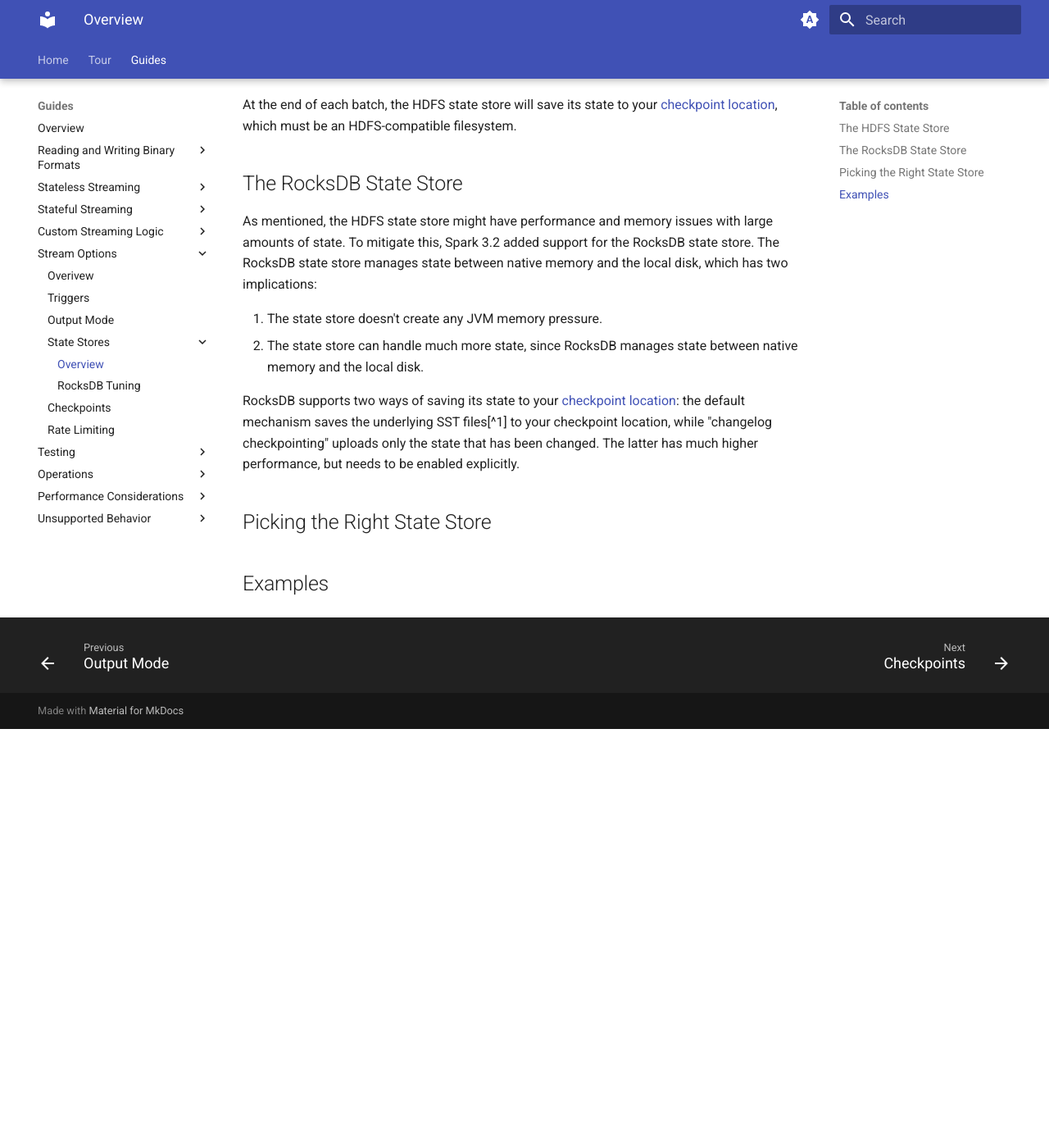
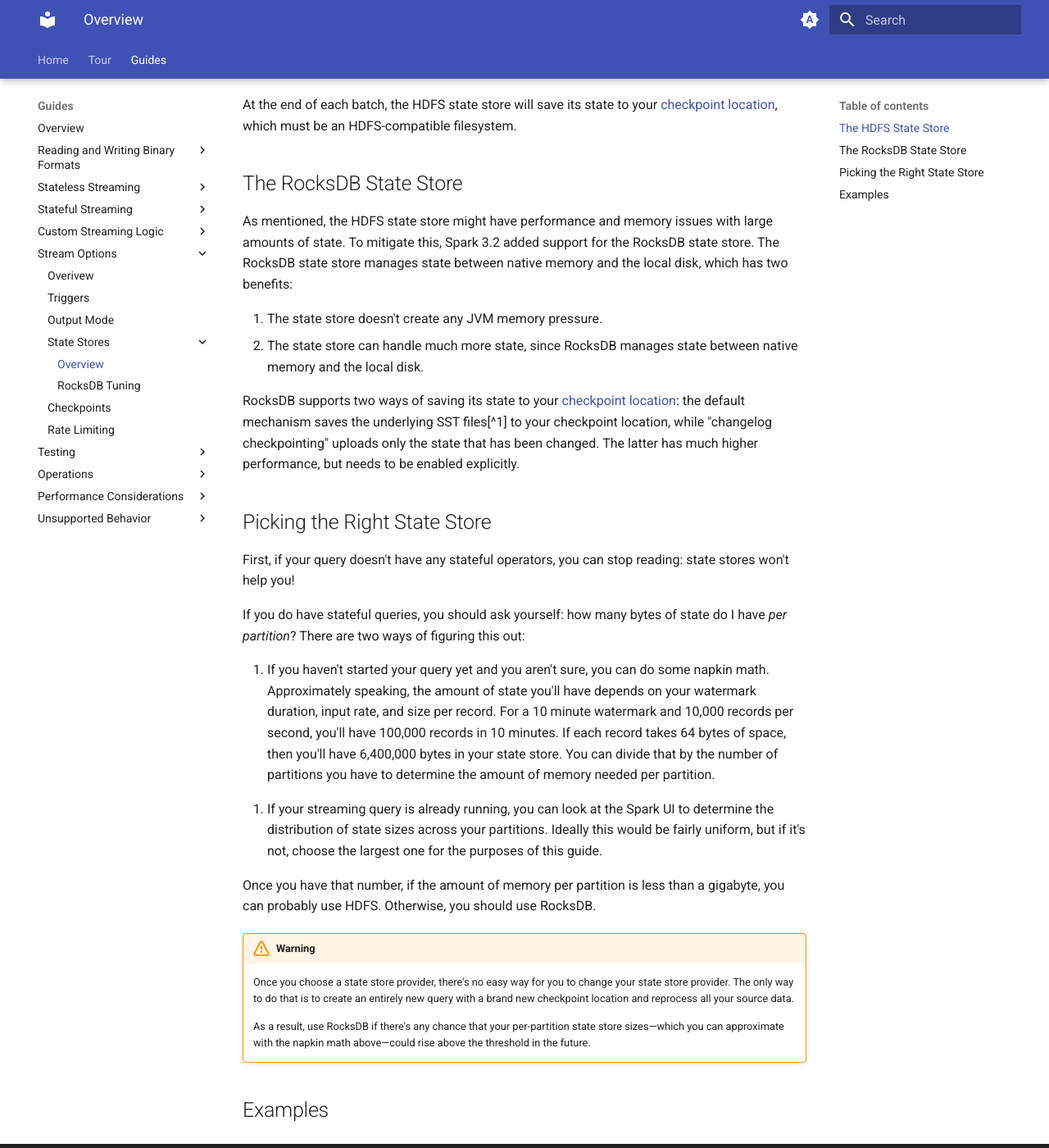
Before and after one commit to neilramaswamy/structured-streaming, an MkDocs documentation site: the page built from docs/guides/stream_options/state/overview.md, in a window 1280 px wide and 1400 px high, scrolled down 837 px. Shown: the whole window at 82% size. Built offline with MkDocs 1.6.1 and Material for MkDocs 9.7.7, drawn with Linux system fonts in a browser that asks for light colours; before the commit the page ends 1726 px from its top, so only the background shows below that.

Commit message:
picking the state store

```diff
--- a/docs/guides/stream_options/state/overview.md
+++ b/docs/guides/stream_options/state/overview.md
@@ -20,7 +20,7 @@ At the end of each batch, the HDFS state store will save its state to your [chec
 
 ## The RocksDB State Store
 
-As mentioned, the HDFS state store might have performance and memory issues with large amounts of state. To mitigate this, Spark 3.2 added support for the RocksDB state store. The RocksDB state store manages state between native memory and the local disk, which has two implications:
+As mentioned, the HDFS state store might have performance and memory issues with large amounts of state. To mitigate this, Spark 3.2 added support for the RocksDB state store. The RocksDB state store manages state between native memory and the local disk, which has two benefits:
 
 1. The state store doesn't create any JVM memory pressure.
 2. The state store can handle much more state, since RocksDB manages state between native memory and the local disk.
@@ -29,5 +29,21 @@ RocksDB supports two ways of saving its state to your [checkpoint location](): t
 
 ## Picking the Right State Store
 
+First, if your query doesn't have any stateful operators, you can stop reading: state stores won't help you!
+
+If you do have stateful queries, you should ask yourself: how many bytes of state do I have _per partition_? There are two ways of figuring this out:
+
+1. If you haven't started your query yet and you aren't sure, you can do some napkin math. Approximately speaking, the amount of state you'll have depends on your watermark duration, input rate, and size per record. For a 10 minute watermark and 10,000 records per second, you'll have 100,000 records in 10 minutes. If each record takes 64 bytes of space, then you'll have 6,400,000 bytes in your state store. You can divide that by the number of partitions you have to determine the amount of memory needed per partition.
+
+<!-- TODO: Plug-in a link to the SparkUI guide here. -->
+2. If your streaming query is already running, you can look at the Spark UI to determine the distribution of state sizes across your partitions. Ideally this would be fairly uniform, but if it's not, choose the largest one for the purposes of this guide.
+
+Once you have that number, if the amount of memory per partition is less than a gigabyte, you can probably use HDFS. Otherwise, you should use RocksDB.
+
+!!! warning
+    Once you choose a state store provider, there's no easy way for you to change your state store provider. The only way to do that is to create an entirely new query with a brand new checkpoint location and reprocess all your source data.
+
+    As a result, use RocksDB if there's any chance that your per-partition state store sizes—which you can approximate with the napkin math above—could rise above the threshold in the future.
+
 
 ## Examples
```
